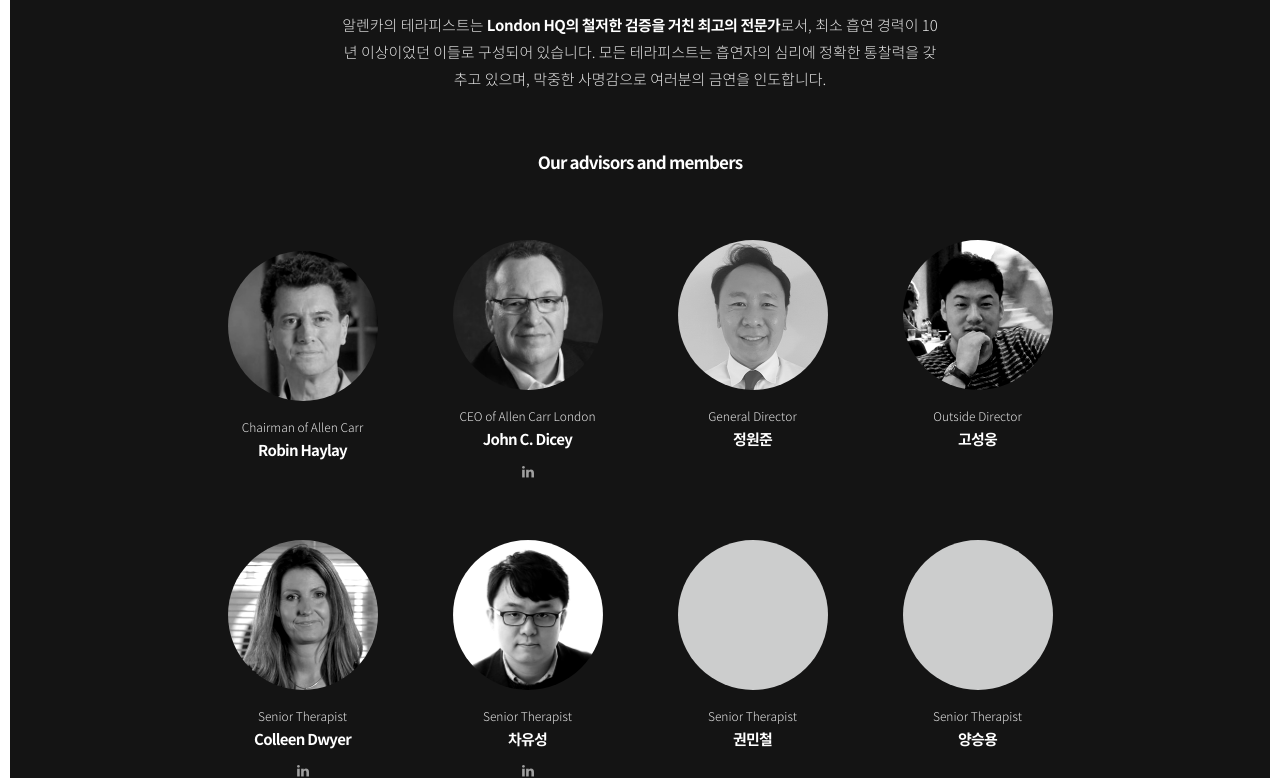
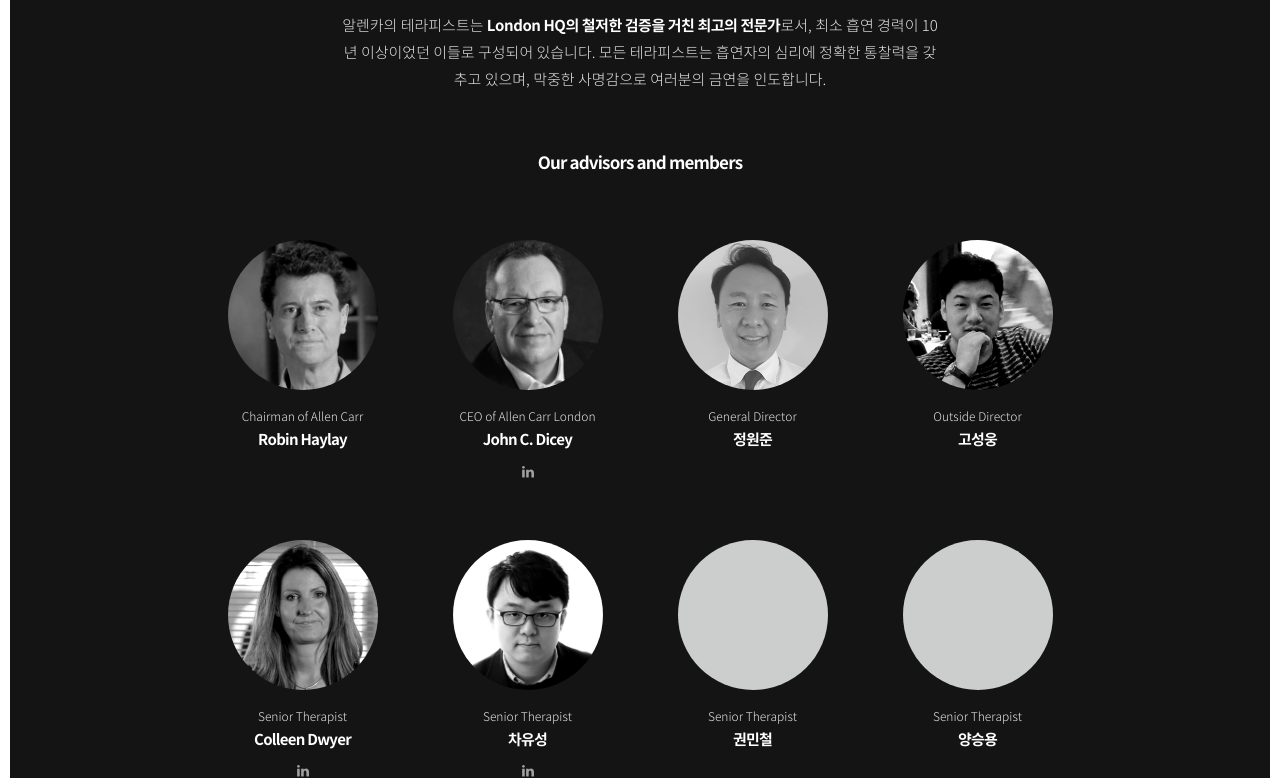
Before and after one commit to YousungCha/AllenCarr, a CodeIgniter app: page /database/ in a window 1280 px wide. Shown: the part 5438-6216 px from the top of the page. Run offline with CodeIgniter, Linux system fonts and the light colour scheme; some libraries are stand-ins or nearby versions.

Commit message:
modify : font

```diff
--- a/application/views/footer_v.php
+++ b/application/views/footer_v.php
@@ -1,4 +1,4 @@
-	<div class="continer-fluid bacnavy set-mgn">
+	<div class="continer-fluid bacred2 set-mgn">
 		<div class="h080"></div>
 		<center>
 		<div class="row def-width-1200">
--- a/application/views/member_v.php
+++ b/application/views/member_v.php
@@ -19,14 +19,14 @@
 				<div class="col-md-6 pdg00">
 					<table width="100%">
 						<tr>
-							<td class="tace">
-								<img src="/images/members/robin-haylay.png" style="width: 150px; border-radius: 50%;">
+							<td valign="top" class="tace">
+								<img src="/images/members/robin-haylay.png" class="img-member">
 								<div class="h020"></div>
 								<p class="cp3 twhite1 we300 tace lt000">Chairman of Allen Carr</p>
 								<p class="cp1 twhite we700 tace">Robin Haylay</p>
 							</td>
 							<td class="tace">
-								<img src="/images/members/john-dicey.png" style="width: 150px; border-radius: 50%;">
+								<img src="/images/members/john-dicey.png" class="img-member">
 								<div class="h020"></div>
 								<p class="cp3 twhite1 we300 tace lt000">CEO of Allen Carr London</p>
 								<p class="cp1 twhite we700 tace">John C. Dicey</p>
@@ -41,13 +41,13 @@
 					<table width="100%">
 						<tr>
 							<td class="tace">
-								<img src="/images/members/wonjun-jung.png" style="width: 150px; border-radius: 50%;">
+								<img src="/images/members/wonjun-jung.png" class="img-member">
 								<div class="h020"></div>
 								<p class="cp3 twhite1 we300 tace lt000">General Director</p>
 								<p class="cp1 twhite we700 tace">정원준</p>
 							</td>
 							<td class="tace">
-								<img src="/images/members/sungwoong-ko.png" style="width: 150px; border-radius: 50%;">
+								<img src="/images/members/sungwoong-ko.png" class="img-member">
 								<div class="h020"></div>
 								<p class="cp3 twhite1 we300 tace lt000">Outside Director</p>
 								<p class="cp1 twhite we700 tace">고성웅</p>
@@ -63,7 +63,7 @@
 					<table width="100%">
 						<tr>
 							<td class="tace">
-								<img src="/images/members/colleen-dwyer.png" style="width: 150px; border-radius: 50%;">
+								<img src="/images/members/colleen-dwyer.png" class="img-member">
 								<div class="h020"></div>
 								<p class="cp3 twhite1 we300 tace lt000">Senior Therapist</p>
 								<p class="cp1 twhite we700 tace">Colleen Dwyer</p>
@@ -71,7 +71,7 @@
 								<img src="/images/icon-linkedin.png">
 							</td>
 							<td class="tace">
-								<img src="/images/members/yousung-cha.png" style="width: 150px; border-radius: 50%;">
+								<img src="/images/members/yousung-cha.png" class="img-member">
 								<div class="h020"></div>
 								<p class="cp3 twhite1 we300 tace lt000">Senior Therapist</p>
 								<p class="cp1 twhite we700 tace">차유성</p>
@@ -86,13 +86,13 @@
 					<table width="100%">
 						<tr>
 							<td class="tace">
-								<img src="/images/members/blank.png" style="width: 150px; border-radius: 50%;">
+								<img src="/images/members/blank.png" class="img-member">
 								<div class="h020"></div>
 								<p class="cp3 twhite1 we300 tace lt000">Senior Therapist</p>
 								<p class="cp1 twhite we700 tace">권민철</p>
 							</td>
 							<td class="tace" style="width:50%;">
-								<img src="/images/members/blank.png" style="width: 150px; border-radius: 50%;">
+								<img src="/images/members/blank.png" class="img-member">
 								<div class="h020"></div>
 								<p class="cp3 twhite1 we300 tace lt000">Senior Therapist</p>
 								<p class="cp1 twhite we700 tace">양승용</p>
@@ -109,13 +109,13 @@
 					<table width="100%">
 						<tr>
 							<td class="tace" style="width:50%;">
-								<img src="/images/members/changhwan-kim.png" style="width: 150px; border-radius: 50%;">
+								<img src="/images/members/changhwan-kim.png" class="img-member">
 								<div class="h020"></div>
 								<p class="cp3 twhite1 we300 tace lt000">Communication</p>
 								<p class="cp1 twhite we700 tace">김창환</p>
 							</td>
 							<td class="tace" style="width:50%;">
-								<img src="/images/members/jieun-eum.png" style="width: 150px; border-radius: 50%;">
+								<img src="/images/members/jieun-eum.png" class="img-member">
 								<div class="h020"></div>
 								<p class="cp3 twhite1 we300 tace lt000">Accountant Manager</p>
 								<p class="cp1 twhite we700 tace">엄지은</p>
@@ -128,7 +128,7 @@
 					<table width="100%">
 						<tr>
 							<td class="tace" style="width:50%;">
-								<img src="/images/members/youngmoon-bae.png" style="width: 150px; border-radius: 50%;">
+								<img src="/images/members/youngmoon-bae.png" class="img-member">
 								<div class="h020"></div>
 								<p class="cp3 twhite1 we300 tace lt000">Developer</p>
 								<p class="cp1 twhite we700 tace">배영문</p>
@@ -141,6 +141,6 @@
 			</div>
 			</center>
 			<div class="h100"></div>
-			<div class="h050"></div>
+			<div class="h050 desk"></div>
 		</div>
 	</div>
--- a/application/views/partner_v.php
+++ b/application/views/partner_v.php
@@ -48,19 +48,15 @@
 				<div class="col-xs-6" style="height: 200px;"><img class="gray" src="/images/co_logo/soosan_industry_sq.jpg" width="70%"></div>
 				<div class="col-xs-6" style="height: 200px;"><img class="gray" src="/images/co_logo/chonggak_sq.jpg" width="70%"></div>
 			</div>
-
-
-
-
 		</div>
 		<!-- 로고 모음 -->
 		</center>
 	</div>
 
 	<div class="container-fluid set-mgn">
-		<div class="h080"></div>
-		<p class="sb2 we700 tace ln15 lt009">
-			미디어에 소개된 <font class="tacred">알렌카와 테라피스트</font>
+		<div class="h080 desk"></div>
+		<p class="sb3 we700 tace ln15 lt009">
+			미디어에 소개된 <br class="mobile"><font class="tacred">알렌카와 테라피스트</font>
 		</p>
 		<div class="h060"></div>
 		<center>
--- a/include/css/ac-div.css
+++ b/include/css/ac-div.css
@@ -18,9 +18,11 @@
 	background-size: 45%;
 	margin-top:0px;"
 }
+.img-member { width: 150px; border-radius: 50%;}
 @media(max-width: 800px)
 {
 	.title-box { background-image: none; }
+	.img-member {width: 120px; border-radius: 50%;}
 }
 
 .purple-border-box {
```
